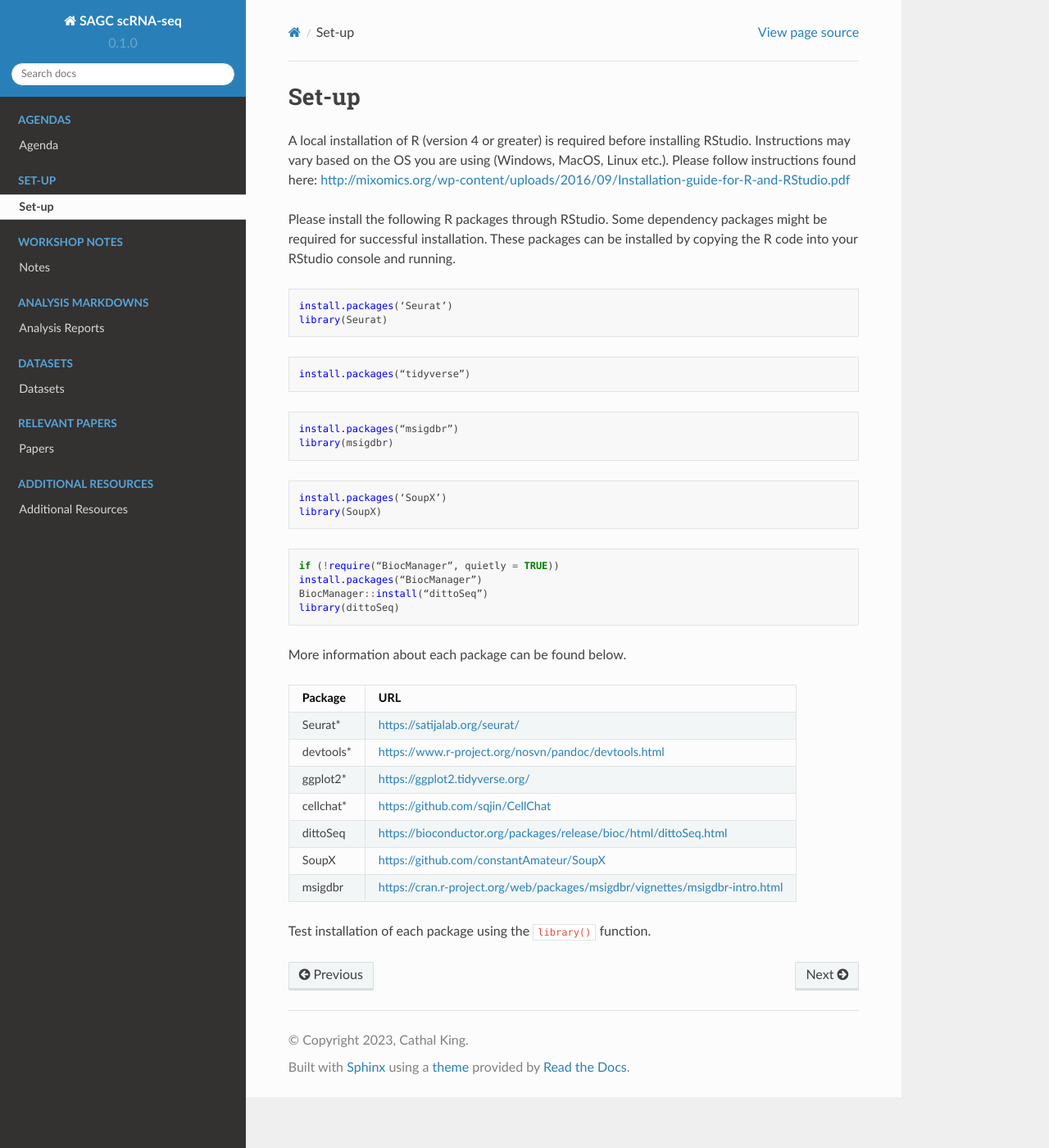
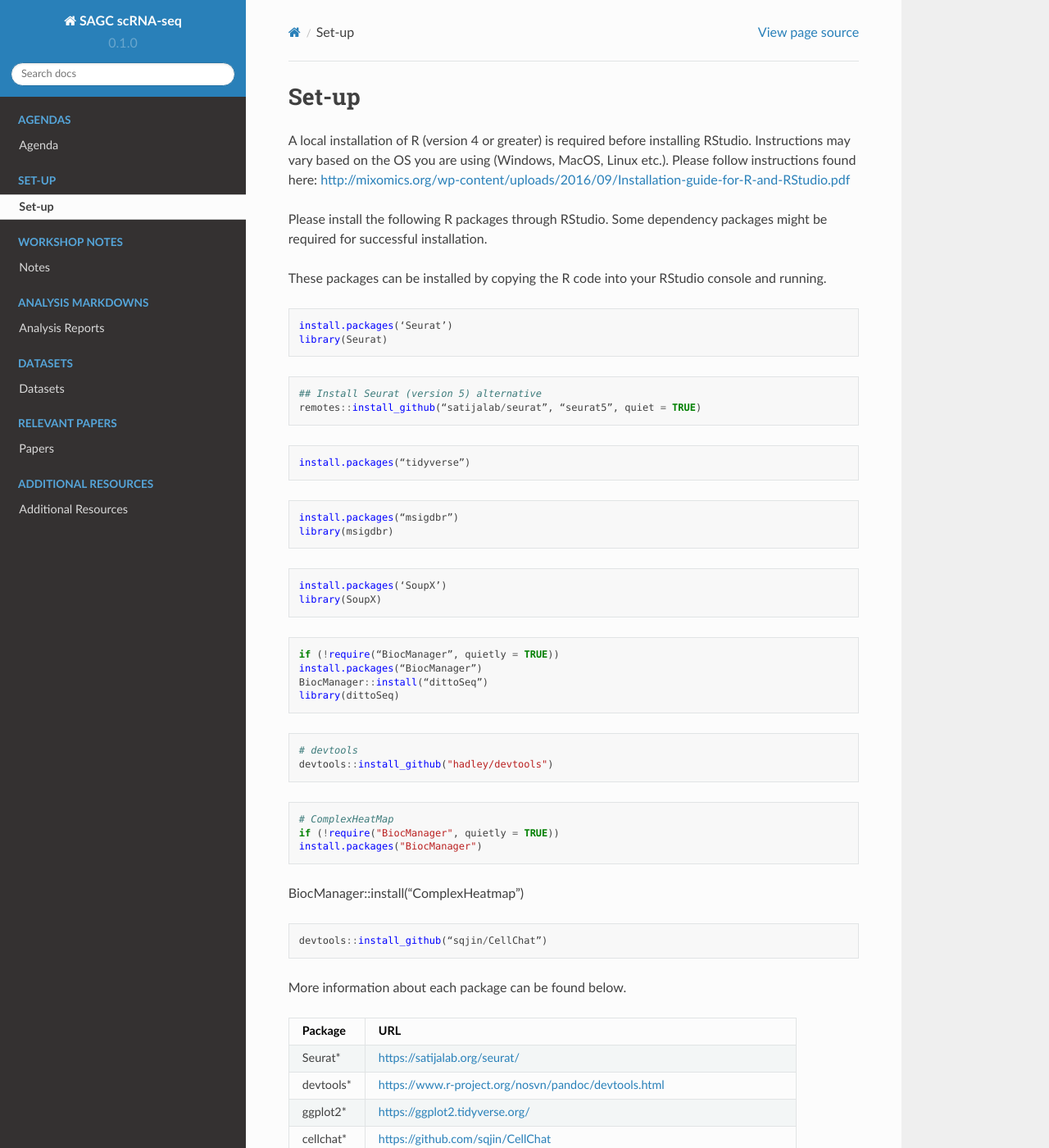
Before and after one commit to dw-thomson/SAGC_scRNAseq_workshop, a Sphinx documentation site: the page built from docs/source/Set-up.rst, in a window 1280 px wide and 1400 px high. Shown: the whole window at 82% size. Built offline with Sphinx 7.4.7 and the Read the Docs theme 2.0.0, drawn with Linux system fonts in a browser that asks for light colours.

Commit message:
Update Set-up.rst
q

```diff
--- a/docs/source/Set-up.rst
+++ b/docs/source/Set-up.rst
@@ -4,7 +4,9 @@ Set-up
 A local installation of R (version 4 or greater) is required before installing RStudio. Instructions may vary based on the OS you are using (Windows, MacOS, Linux etc.). Please follow instructions found here:
 http://mixomics.org/wp-content/uploads/2016/09/Installation-guide-for-R-and-RStudio.pdf
 
-Please install the following R packages through RStudio. Some dependency packages might be required for successful installation. These packages can be installed by copying the R code into your RStudio console and running.
+Please install the following R packages through RStudio. Some dependency packages might be required for successful installation.
+
+These packages can be installed by copying the R code into your RStudio console and running.
 
 .. code-block:: R
 
@@ -12,7 +14,8 @@ Please install the following R packages through RStudio. Some dependency package
     library(Seurat)
 
 .. code-block:: R
-    ## Install Seurat (version 5)
+
+    ## Install Seurat (version 5) alternative
     remotes::install_github(“satijalab/seurat”, “seurat5”, quiet = TRUE)
 
 .. code-block:: R
@@ -36,6 +39,23 @@ Please install the following R packages through RStudio. Some dependency package
     BiocManager::install(“dittoSeq”)
     library(dittoSeq)
 
+.. code-block:: R
+
+    # devtools
+    devtools::install_github("hadley/devtools")
+
+.. code-block:: R
+
+    # ComplexHeatMap
+    if (!require("BiocManager", quietly = TRUE))
+    install.packages("BiocManager")
+
+BiocManager::install("ComplexHeatmap")
+
+.. code-block:: R
+
+    devtools::install_github(“sqjin/CellChat”)
+
 More information about each package can be found below.
 
 ==========  =====
```
